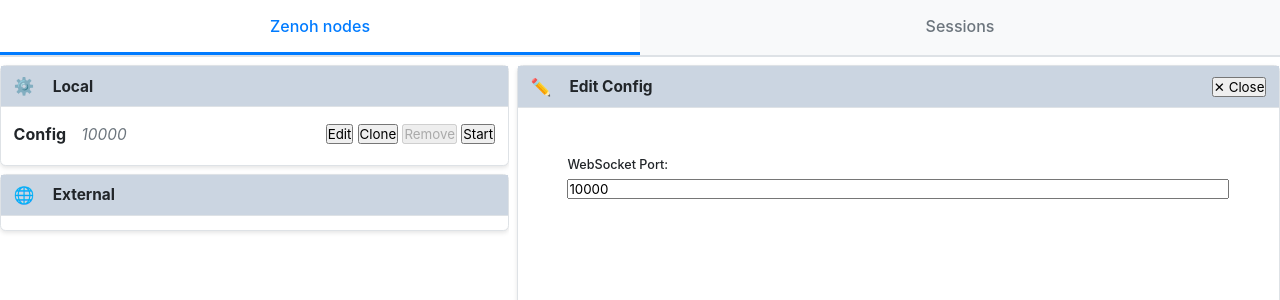
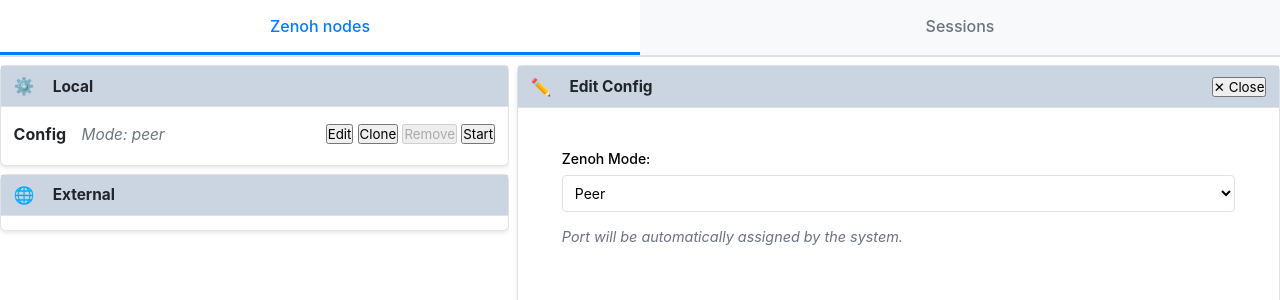
Before and after one commit to milyin/zenoh-sandbox, a Vue app: page / in a window 1280 px wide. Both pictures are taken after a click on the button "Edit". Shown: the top 300 px of the page. Built offline with nearby package versions, Linux system fonts and the light colour scheme.

Commit message:
port assignemnt improved

```diff
--- a/src/RuntimesTab.vue
+++ b/src/RuntimesTab.vue
@@ -15,7 +15,7 @@
             v-for="(config, index) in configEntries"
             :key="index"
             title="Config"
-            :descr="config.websocket_port || 'Configure and start'"
+            :descr="`Mode: ${config.mode}`"
           >
             <template #actions>
               <button
@@ -47,7 +47,7 @@
                 v-for="runtimeId in getRuntimesForConfig(index)"
                 :key="runtimeId"
                 :title="runtimeId"
-                :descr="runtimeConfigs[runtimeId]?.websocket_port || 'Loading...'"
+                :descr="`Port: ${runtimeConfigs[runtimeId]?.websocket_port || 'Loading...'}`"
               >
                 <template #actions>
                   <button
@@ -94,11 +94,17 @@
           </template>
           <div class="info-content">
             <div class="edit-container">
-              <ServerInput
-                v-model="configEntries[editingConfigIndex].websocket_port!"
-                label="WebSocket Port"
-                placeholder="e.g., 10000 or 127.0.0.1:10000"
-              />
+              <label class="mode-selector-label">
+                <span>Zenoh Mode:</span>
+                <select v-model="configEntries[editingConfigIndex].mode" class="mode-selector">
+                  <option value="peer">Peer</option>
+                  <option value="router">Router</option>
+                  <option value="client">Client</option>
+                </select>
+              </label>
+              <p class="mode-description">
+                Port will be automatically assigned by the system.
+              </p>
             </div>
           </div>
         </Section>
@@ -162,14 +168,13 @@
 // Import components
 import Section from './components/Section.vue';
 import Entity from './components/Entity.vue';
-import ServerInput from './components/ServerInput.vue';
 import LogPanel from './components/LogPanel.vue';
 
 // Import ZenohConfig types and functions
 import {
-  ZenohConfig,
-  createDefaultZenohConfig,
-  nextZenohConfig
+  type ZenohConfig,
+  createZenohConfig,
+  releasePort
 } from './types/zenohConfig';
 
 // Constants
@@ -193,7 +198,7 @@
 
 const runtimes = ref<string[]>([]);
 const selectedRuntime = ref<string | null>(NEW_INSTANCE_ID);
-const configEntries = ref<ZenohConfig[]>([{ websocket_port: null }]);
+const configEntries = ref<ZenohConfig[]>([]);
 const runtimeConfigs = reactive<Record<string, ZenohConfig>>({});
 const runtimeEditsExpanded = reactive<Record<string, boolean>>({});
 
@@ -240,10 +245,10 @@
   return runtimes.value.filter(runtimeId => runtimeToConfigIndex[runtimeId] === configIndex);
 };
 
-// Initialize first config entry with default values
+// Initialize first config entry with a free port
 const initializeFirstConfig = async () => {
-  const defaultConfig = createDefaultZenohConfig();
-  configEntries.value[0] = await nextZenohConfig(defaultConfig);
+  const config = await createZenohConfig("peer");
+  configEntries.value[0] = config;
 };
 
 // Load runtimes on mount
@@ -271,9 +276,10 @@
   }
 };
 
-// Clone a config entry
-const cloneConfig = (index: number) => {
-  const clonedConfig = { ...configEntries.value[index] };
+// Clone a config entry (creates a new config with the same mode but a free port)
+const cloneConfig = async (index: number) => {
+  const originalConfig = configEntries.value[index];
+  const clonedConfig = await createZenohConfig(originalConfig.mode);
   configEntries.value.push(clonedConfig);
 };
 
@@ -404,24 +410,28 @@
 
 // Create new runtime from a config entry
 const createRuntimeFromConfig = async (index: number) => {
-  const config = configEntries.value[index];
-  console.log('🚀 Starting runtime with config:', config);
-  addActivityLog('info', `Starting runtime with config`, { config });
+  const configToUse = configEntries.value[index];
+
+  // Create a new config for the next runtime (port assignment happens automatically)
+  const nextConfig = await createZenohConfig(configToUse.mode);
+  configEntries.value[index] = nextConfig;
+
+  console.log('🚀 Starting runtime with config:', configToUse);
+  addActivityLog('info', `Starting runtime with config`, { config: configToUse });
 
   try {
-    // Use the exact config from the dialog (user's responsibility to enter correct values)
     console.log('📞 Calling zenoh_runtime_start...');
-    const newRuntimeId = await invoke<string>('zenoh_runtime_start', { config });
+    const newRuntimeId = await invoke<string>('zenoh_runtime_start', { config: configToUse });
     console.log('✅ Runtime started successfully:', newRuntimeId);
-    addActivityLog('success', `Runtime started: ${newRuntimeId}`);
+    addActivityLog('success', `Runtime started: ${newRuntimeId} on port ${configToUse.websocket_port}`);
 
     // Track which config created this runtime
     runtimeToConfigIndex[newRuntimeId] = index;
 
     await loadRuntimes();
 
-    // After successful creation, prepare next free port for this config entry
-    configEntries.value[index] = await nextZenohConfig(config);
+    // Release the port reservation (it's now in use by a running runtime)
+    releasePort(configToUse);
 
     // Optionally select the new runtime
     selectedRuntime.value = newRuntimeId;
@@ -429,6 +439,10 @@
     console.error('❌ Failed to create runtime:', error);
     addActivityLog('error', `Failed to start runtime`, { error: String(error) });
     alert(`Failed to create runtime: ${error}`);
+
+    // On error, restore the original config and release the new one
+    releasePort(nextConfig);
+    configEntries.value[index] = configToUse;
   }
 };
 
@@ -630,6 +644,38 @@
   padding: 1rem;
 }
 
+.mode-selector-label {
+  display: flex;
+  flex-direction: column;
+  gap: 0.5rem;
+  font-size: var(--font-size-normal);
+}
+
+.mode-selector-label span {
+  font-weight: 500;
+}
+
+.mode-selector {
+  padding: 0.5rem;
+  font-size: var(--font-size-normal);
+  border: 1px solid var(--border-color, #dee2e6);
+  border-radius: 4px;
+  background: var(--input-bg-color, white);
+  cursor: pointer;
+}
+
+.mode-selector:focus {
+  outline: 2px solid var(--primary-color, #0d6efd);
+  outline-offset: 2px;
+}
+
+.mode-description {
+  margin-top: 1rem;
+  color: var(--log-neutral-color, #666);
+  font-size: 0.9rem;
+  font-style: italic;
+}
+
 /* Config panel styling */
 .config-container {
   display: flex;
--- a/src/components/LogPanel.vue
+++ b/src/components/LogPanel.vue
@@ -121,7 +121,7 @@
 // Local state
 const currentFilter = computed({
   get: () => props.selectedFilter,
-  set: (value) => emit('update:selectedFilter', value)
+  set: (value) => emit('update:selectedFilter', value ?? null)
 });
 
 const internalLogsCache = ref<Map<string, LogEntry[]>>(new Map());
--- a/src/types/zenohConfig.ts
+++ b/src/types/zenohConfig.ts
@@ -1,123 +1,144 @@
 /**
  * ZenohConfig - Configuration for creating a Zenoh runtime
+ *
+ * Port assignment is handled automatically and guaranteed to be unique.
+ * Use createZenohConfig() to create a new config with an auto-assigned free port.
  */
 
 import { invoke } from '@tauri-apps/api/core';
 
 export const DEFAULT_WEBSOCKET_PORT = 10000;
 
+export type ZenohMode = "peer" | "router" | "client";
+
 export interface ZenohConfig {
-  websocket_port: string | null;
+  mode: ZenohMode;
+  websocket_port: string;
 }
 
 /**
- * Creates a default ZenohConfig with initial values
+ * Track ports that are currently reserved (either running or pending)
+ * This prevents race conditions when creating multiple configs quickly
  */
-export function createDefaultZenohConfig(): ZenohConfig {
-  return {
-    websocket_port: DEFAULT_WEBSOCKET_PORT.toString()
-  };
-}
+const reservedPorts = new Set<number>();
 
 /**
  * Extracts port number from websocket_port string
  * Handles formats like "10000" or "127.0.0.1:10000"
  */
 export function extractPort(websocketPort: string | null): number | null {
-  if (!websocketPort) {
-    return null;
-  }
-
+  if (!websocketPort) return null;
   const portMatch = websocketPort.match(/:(\d+)$|^(\d+)$/);
   if (portMatch) {
     const port = parseInt(portMatch[1] || portMatch[2]);
     return isNaN(port) ? null : port;
   }
-
   return null;
 }
 
 /**
- * Gets all used ports from an array of ZenohConfigs
- *
- * @param configs - Array of ZenohConfig objects
- * @returns Array of port numbers that are currently in use
+ * Gets all ports currently in use (from running runtimes)
  */
-export function getUsedPorts(configs: ZenohConfig[]): number[] {
+async function getUsedPorts(): Promise<number[]> {
   const ports: number[] = [];
 
-  for (const config of configs) {
-    if (config.websocket_port) {
-      const port = extractPort(config.websocket_port);
-      if (port !== null) {
-        ports.push(port);
+  try {
+    const runtimes = await invoke<string[]>('zenoh_runtime_list');
+
+    for (const runtimeId of runtimes) {
+      try {
+        const runtimeConfig = await invoke<ZenohConfig>('zenoh_runtime_config', { zid: runtimeId });
+        const port = extractPort(runtimeConfig.websocket_port);
+        if (port !== null) {
+          ports.push(port);
+        }
+      } catch (error) {
+        console.error(`Failed to get config for runtime ${runtimeId}:`, error);
       }
     }
+  } catch (error) {
+    console.error('Failed to get runtime list:', error);
   }
 
   return ports;
 }
 
 /**
- * Updates a ZenohConfig to values suitable for a new runtime
- * Finds the next available port if the current port is in use
- * Fetches current runtime configs from Rust directly
- *
- * @param config - The base configuration to update
- * @returns A new ZenohConfig with updated values
+ * Finds the next available port, considering both running runtimes and reserved ports
  */
-export async function nextZenohConfig(
-  config: ZenohConfig
-): Promise<ZenohConfig> {
-  // Get all current runtimes from Rust
-  let usedPorts: number[] = [];
+function findFreePort(startPort: number, usedPorts: number[]): number {
+  let port = startPort;
+  const allUsed = new Set([...usedPorts, ...reservedPorts]);
 
-  try {
-    const runtimes = await invoke<string[]>('zenoh_runtime_list');
-
-    // Get config for each runtime and extract ports
-    const configs: ZenohConfig[] = [];
-    for (const runtimeId of runtimes) {
-      try {
-        const runtimeConfig = await invoke<ZenohConfig>('zenoh_runtime_config', { zid: runtimeId });
-        configs.push(runtimeConfig);
-      } catch (error) {
-        console.error(`Failed to get config for runtime ${runtimeId}:`, error);
-      }
-    }
-
-    usedPorts = getUsedPorts(configs);
-  } catch (error) {
-    console.error('Failed to get runtime list:', error);
-  }
-
-  // Start with the port from config, or default
-  let port = extractPort(config.websocket_port) ?? DEFAULT_WEBSOCKET_PORT;
-
-  // Find next unused port
-  while (usedPorts.includes(port)) {
+  while (allUsed.has(port)) {
     port++;
   }
 
-  // Preserve the format if it was IP:PORT
-  const originalPort = config.websocket_port;
-  let newPortString: string;
+  return port;
+}
 
-  if (originalPort && originalPort.includes(':')) {
-    // Format: IP:PORT
-    const ipMatch = originalPort.match(/^(.+):(\d+)$/);
-    if (ipMatch) {
-      newPortString = `${ipMatch[1]}:${port}`;
-    } else {
-      newPortString = port.toString();
-    }
-  } else {
-    // Format: PORT only
-    newPortString = port.toString();
+/**
+ * Creates a new ZenohConfig with an automatically assigned free port.
+ * The port is guaranteed to be unique - no other ZenohConfig created with this
+ * function will have the same port.
+ *
+ * @param mode - Zenoh mode: "peer", "router", or "client" (default: "peer")
+ * @returns A new ZenohConfig with a guaranteed unique port
+ */
+export async function createZenohConfig(mode: ZenohMode = "peer"): Promise<ZenohConfig> {
+  // Get all currently used ports
+  const usedPorts = await getUsedPorts();
+
+  // Find a free port
+  const port = findFreePort(DEFAULT_WEBSOCKET_PORT, usedPorts);
+
+  // Reserve this port immediately to prevent race conditions
+  reservedPorts.add(port);
+
+  return {
+    mode,
+    websocket_port: port.toString()
+  };
+}
+
+/**
+ * Releases a port reservation when a runtime is successfully started or fails to start.
+ * This allows the port to be reused if needed.
+ *
+ * @param config - The config whose port should be released
+ */
+export function releasePort(config: ZenohConfig): void {
+  const port = extractPort(config.websocket_port);
+  if (port !== null) {
+    reservedPorts.delete(port);
   }
+}
+
+/**
+ * Creates a default ZenohConfig (for backward compatibility)
+ * Note: This does not guarantee unique ports. Use createZenohConfig() instead.
+ *
+ * @deprecated Use createZenohConfig() for automatic port assignment
+ */
+export function createDefaultZenohConfig(): ZenohConfig {
+  return {
+    mode: "peer",
+    websocket_port: DEFAULT_WEBSOCKET_PORT.toString()
+  };
+}
+
+/**
+ * Auto-assigns a free port for a config (for backward compatibility)
+ * Note: This is async and may have race conditions. Use createZenohConfig() instead.
+ *
+ * @deprecated Use createZenohConfig() for guaranteed unique ports
+ */
+export async function assignFreePort(config: ZenohConfig): Promise<ZenohConfig> {
+  const usedPorts = await getUsedPorts();
+  const port = findFreePort(extractPort(config.websocket_port) ?? DEFAULT_WEBSOCKET_PORT, usedPorts);
 
   return {
     ...config,
-    websocket_port: newPortString
+    websocket_port: port.toString()
   };
 }
```
Also changed, not shown: 2 other files (tests, documents, lock files or other folders).
